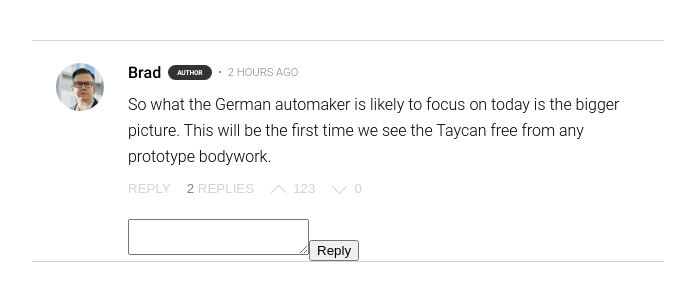
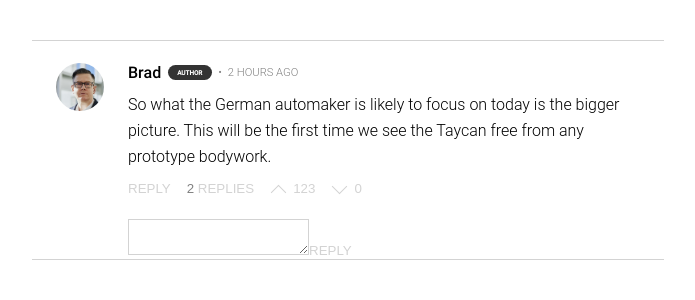
Before and after one commit to wahidrahim/vue-nested-comments, a Vue app: page / in a window 1280 px wide. Both pictures are taken after a click on the button "REPLY". Shown: the top 300 px of the page, without its empty margins (292-987 px from the left). Built offline with nearby package versions, Linux system fonts and the light colour scheme; a web font is replaced by a local one.

Commit message:
create buttonStyles mixin

```diff
--- a/src/components/CommentActions.vue
+++ b/src/components/CommentActions.vue
@@ -2,7 +2,7 @@
   <div class="comment-actions">
     <button @click="$emit('toggleReplyForm')">Reply</button>
     <button @click="$emit('toggleReplies')">
-      <span class="dark">{{ replies.length }}</span> Replies
+      <span class="replies-count">{{ replies.length }}</span> Replies
     </button>
     <VoteButtons :upvotes="votes.up" :downvotes="votes.down" />
   </div>
@@ -29,26 +29,18 @@ export default {
 </script>
 
 <style lang="scss" scoped>
+@import '../scss/mixins';
+
 .comment-actions {
   ::v-deep button {
-    font-weight: 300;
-    color: lightgray;
-    text-transform: uppercase;
-    background: none;
-    border: none;
-    padding: 0;
-    cursor: pointer;
+    @include buttonStyles;
 
-    .dark {
+    .replies-count {
       color: gray;
     }
 
     &:not(:last-child) {
       margin-right: 1.6rem;
-    }
-
-    &:hover {
-      text-decoration: underline;
     }
   }
 
--- a/src/components/CommentReplyForm.vue
+++ b/src/components/CommentReplyForm.vue
@@ -2,7 +2,7 @@
   <div class="comment-reply-form">
     <form @submit.prevent>
       <textarea></textarea>
-      <button>Reply</button>
+      <button type="submit">Reply</button>
     </form>
   </div>
 </template>
@@ -11,4 +11,16 @@
 export default {};
 </script>
 
-<style></style>
+<style lang="scss" scoped>
+@import '../scss/_mixins.scss';
+
+.comment-reply-form {
+  textarea {
+    border: 1px solid lightgray;
+  }
+
+  button {
+    @include buttonStyles;
+  }
+}
+</style>
--- /dev/null
+++ b/src/scss/_mixins.scss
@@ -0,0 +1,14 @@
+@mixin buttonStyles {
+  font-weight: 300;
+  color: lightgray;
+  text-transform: uppercase;
+  background: none;
+  border: none;
+  padding: 0;
+  cursor: pointer;
+
+  &:hover {
+    color: gray;
+    text-decoration: underline;
+  }
+}
```
